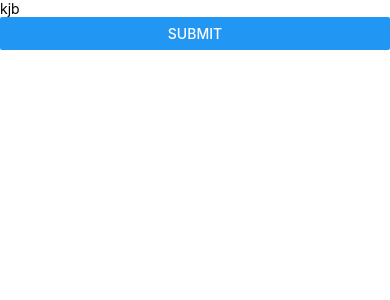
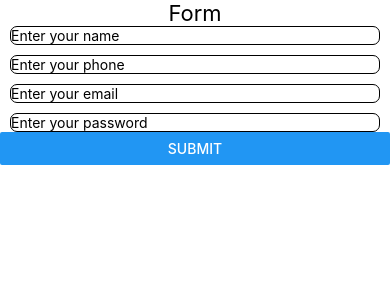
Before and after one commit to Shehiryar12/Awesomeproject, a React Native app: screen / in a window 390 px wide. Shown: the top 300 px of the page. Built offline with nearby package versions, Linux system fonts and the light colour scheme.

Commit message:
learn Testtextinputtwo.js

```diff
--- a/App.js
+++ b/App.js
@@ -68,6 +68,8 @@ import LearnTextComponent from './src/LearnTextComponent';
 import LearnImages from './LearnImages';
 import Welcome from './src/Testtextinput';
 import Add from './src/TestuseState';
+import Testtextiputtwo from './src/Testtextinputtwo';
+import Testtextinputtwo from './src/Testtextinputtwo';
 
 
 
@@ -84,7 +86,7 @@ import Add from './src/TestuseState';
 const App = () => {
   return (
 
-    <Add/>
+<Testtextinputtwo/>
   );
   };
 
--- /dev/null
+++ b/src/Testtextinputtwo.js
@@ -0,0 +1,97 @@
+import { Button, StyleSheet, Text, TextInput, View } from 'react-native'
+import React, { useState } from 'react'
+
+const Testtextinputtwo = () => {
+   const[name,Setname]=useState('')
+   const[phone,Setphone]=useState('')
+   const[email,Setemail]=useState('')
+   const[password,Setpassword]=useState('')
+
+   const touch=()=>{
+
+   console.log(name);
+   console.log(phone);
+   console.log(email);
+   console.log(password)
+
+   }
+
+
+
+
+  return (
+    <View>
+      <Text style={{fontSize:22,textAlign:"center"}}>Form</Text>
+
+      <TextInput
+         style={styles.name}
+         placeholder='Enter your name'
+         onChangeText={(n)=>Setname(n)}
+      />
+
+       <TextInput
+         style={styles.phone}
+         placeholder='Enter your phone'
+         keyboardType='phone-pad'
+         onChangeText={(m)=>Setphone(m)}
+
+      />
+
+       <TextInput
+         style={styles.email}
+         placeholder='Enter your email'
+         keyboardType='email-address'
+        onChangeText={(e)=>Setemail(e)}
+
+      />
+
+       <TextInput
+         style={styles.password}
+         placeholder='Enter your password'
+         secureTextEntry={true}
+         onChangeText={(p)=>Setpassword(p)}
+
+      />
+
+      <Button  title='Submit' style={styles.button} onPress={touch}/>
+    </View>
+  )
+}
+export default Testtextinputtwo
+
+const styles = StyleSheet.create({
+  name:{
+       borderWidth:1,
+       marginLeft:10,
+       marginRight:10,
+        borderRadius:7
+
+  },
+
+  phone:{
+       borderWidth:1,
+       marginLeft:10,
+       marginRight:10,
+       marginTop:10,
+       borderRadius:7
+  },
+
+  email:{
+       borderWidth:1,
+       marginLeft:10,
+       marginRight:10,
+       marginTop:10,
+       borderRadius:7
+
+  },
+
+  password:{
+       borderWidth:1,
+       marginLeft:10,
+       marginRight:10,
+       marginTop:10,
+       borderRadius:7,
+  },
+
+}
+)
```
